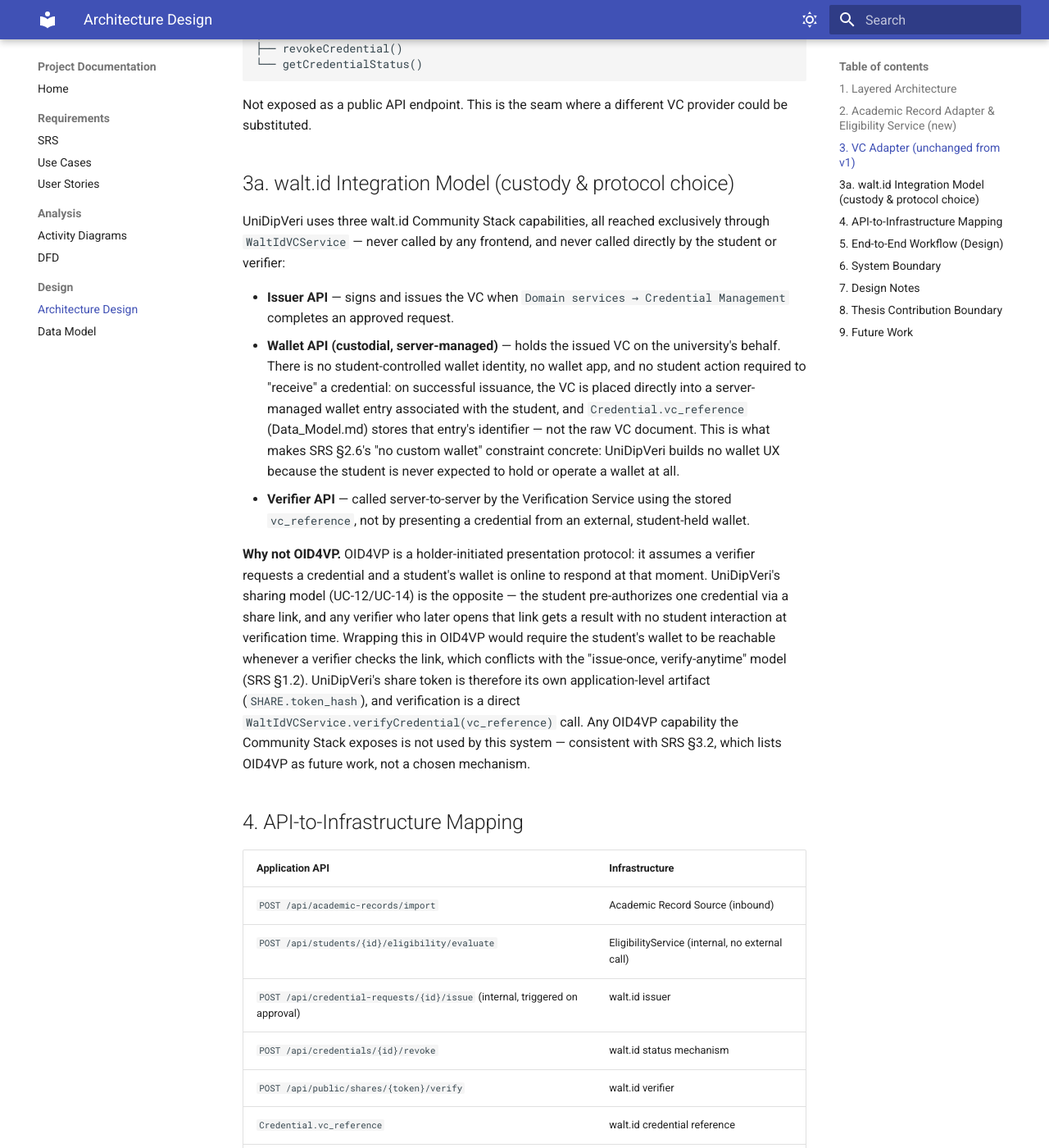
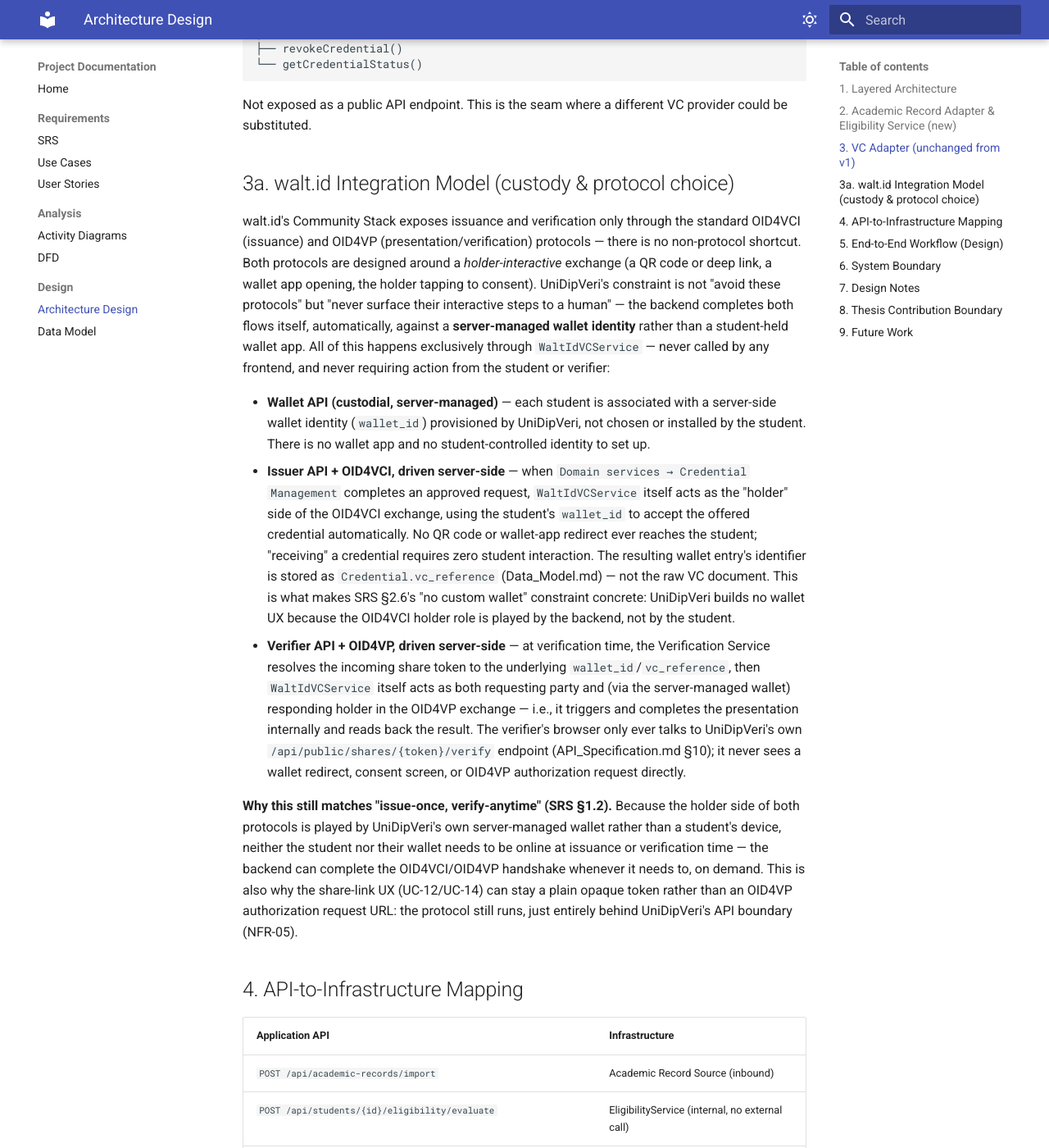
Before and after one commit to huypengin/UniDipVeri, an MkDocs documentation site: the page built from docs/03-design/Architecture_Design.md, in a window 1280 px wide and 1400 px high, scrolled down 1920 px. Shown: the whole window at 82% size. Built offline with MkDocs 1.6.1 and Material for MkDocs 9.7.7, drawn with Linux system fonts in a browser that asks for light colours; some of the changed text lies outside the part shown.

Commit message:
Revise Architecture Design document for clarity and scope
Updated references to the SRS document path and clarified the scope of the project regarding OID4VP and multi-university support.

```diff
--- a/docs/03-design/Architecture_Design.md
+++ b/docs/03-design/Architecture_Design.md
@@ -75,13 +75,13 @@
 
 ## 3a. walt.id Integration Model (custody & protocol choice)
 
-UniDipVeri uses three walt.id Community Stack capabilities, all reached exclusively through `WaltIdVCService` — never called by any frontend, and never called directly by the student or verifier:
+walt.id's Community Stack exposes issuance and verification only through the standard OID4VCI (issuance) and OID4VP (presentation/verification) protocols — there is no non-protocol shortcut. Both protocols are designed around a *holder-interactive* exchange (a QR code or deep link, a wallet app opening, the holder tapping to consent). UniDipVeri's constraint is not "avoid these protocols" but "never surface their interactive steps to a human" — the backend completes both flows itself, automatically, against a **server-managed wallet identity** rather than a student-held wallet app. All of this happens exclusively through `WaltIdVCService` — never called by any frontend, and never requiring action from the student or verifier:
 
-- **Issuer API** — signs and issues the VC when `Domain services → Credential Management` completes an approved request.
-- **Wallet API (custodial, server-managed)** — holds the issued VC on the university's behalf. There is no student-controlled wallet identity, no wallet app, and no student action required to "receive" a credential: on successful issuance, the VC is placed directly into a server-managed wallet entry associated with the student, and `Credential.vc_reference` (Data_Model.md) stores that entry's identifier — not the raw VC document. This is what makes SRS §2.6's "no custom wallet" constraint concrete: UniDipVeri builds no wallet UX because the student is never expected to hold or operate a wallet at all.
-- **Verifier API** — called server-to-server by the Verification Service using the stored `vc_reference`, not by presenting a credential from an external, student-held wallet.
+- **Wallet API (custodial, server-managed)** — each student is associated with a server-side wallet identity (`wallet_id`) provisioned by UniDipVeri, not chosen or installed by the student. There is no wallet app and no student-controlled identity to set up.
+- **Issuer API + OID4VCI, driven server-side** — when `Domain services → Credential Management` completes an approved request, `WaltIdVCService` itself acts as the "holder" side of the OID4VCI exchange, using the student's `wallet_id` to accept the offered credential automatically. No QR code or wallet-app redirect ever reaches the student; "receiving" a credential requires zero student interaction. The resulting wallet entry's identifier is stored as `Credential.vc_reference` (Data_Model.md) — not the raw VC document. This is what makes SRS §2.6's "no custom wallet" constraint concrete: UniDipVeri builds no wallet UX because the OID4VCI holder role is played by the backend, not by the student.
+- **Verifier API + OID4VP, driven server-side** — at verification time, the Verification Service resolves the incoming share token to the underlying `wallet_id`/`vc_reference`, then `WaltIdVCService` itself acts as both requesting party and (via the server-managed wallet) responding holder in the OID4VP exchange — i.e., it triggers and completes the presentation internally and reads back the result. The verifier's browser only ever talks to UniDipVeri's own `/api/public/shares/{token}/verify` endpoint (API_Specification.md §10); it never sees a wallet redirect, consent screen, or OID4VP authorization request directly.
 
-**Why not OID4VP.** OID4VP is a holder-initiated presentation protocol: it assumes a verifier requests a credential and a student's wallet is online to respond at that moment. UniDipVeri's sharing model (UC-12/UC-14) is the opposite — the student pre-authorizes one credential via a share link, and any verifier who later opens that link gets a result with no student interaction at verification time. Wrapping this in OID4VP would require the student's wallet to be reachable whenever a verifier checks the link, which conflicts with the "issue-once, verify-anytime" model (SRS §1.2). UniDipVeri's share token is therefore its own application-level artifact (`SHARE.token_hash`), and verification is a direct `WaltIdVCService.verifyCredential(vc_reference)` call. Any OID4VP capability the Community Stack exposes is not used by this system — consistent with SRS §3.2, which lists OID4VP as future work, not a chosen mechanism.
+**Why this still matches "issue-once, verify-anytime" (SRS §1.2).** Because the holder side of both protocols is played by UniDipVeri's own server-managed wallet rather than a student's device, neither the student nor their wallet needs to be online at issuance or verification time — the backend can complete the OID4VCI/OID4VP handshake whenever it needs to, on demand. This is also why the share-link UX (UC-12/UC-14) can stay a plain opaque token rather than an OID4VP authorization request URL: the protocol still runs, just entirely behind UniDipVeri's API boundary (NFR-05).
 
 ## 4. API-to-Infrastructure Mapping
 
@@ -223,7 +223,7 @@
 
 **walt.id's contribution:** VC infrastructure, cryptographic issuance and verification mechanisms.
 
-Freeze this scope. Do not add multi-university support, OID4VP, multi-step approval chains, or a real integration with a specific SIS during the MVP — put them under Future Work. The research question stays clean: _can a VC-based, eligibility-gated, approval-gated, short-lived self-service verification workflow make academic credential verification more convenient than the traditional manual process?_
+Freeze this scope. Do not add multi-university support, student-facing/holder-interactive OID4VP (see SRS §3.2 — distinct from the server-side OID4VCI/OID4VP already used internally per §3a), multi-step approval chains, or a real integration with a specific SIS during the MVP — put them under Future Work. The research question stays clean: _can a VC-based, eligibility-gated, approval-gated, short-lived self-service verification workflow make academic credential verification more convenient than the traditional manual process?_
 
 ## 9. Future Work
 
```
Also changed, not shown: other parts of docs/03-design/Architecture_Design.md (+1 -1 lines).
